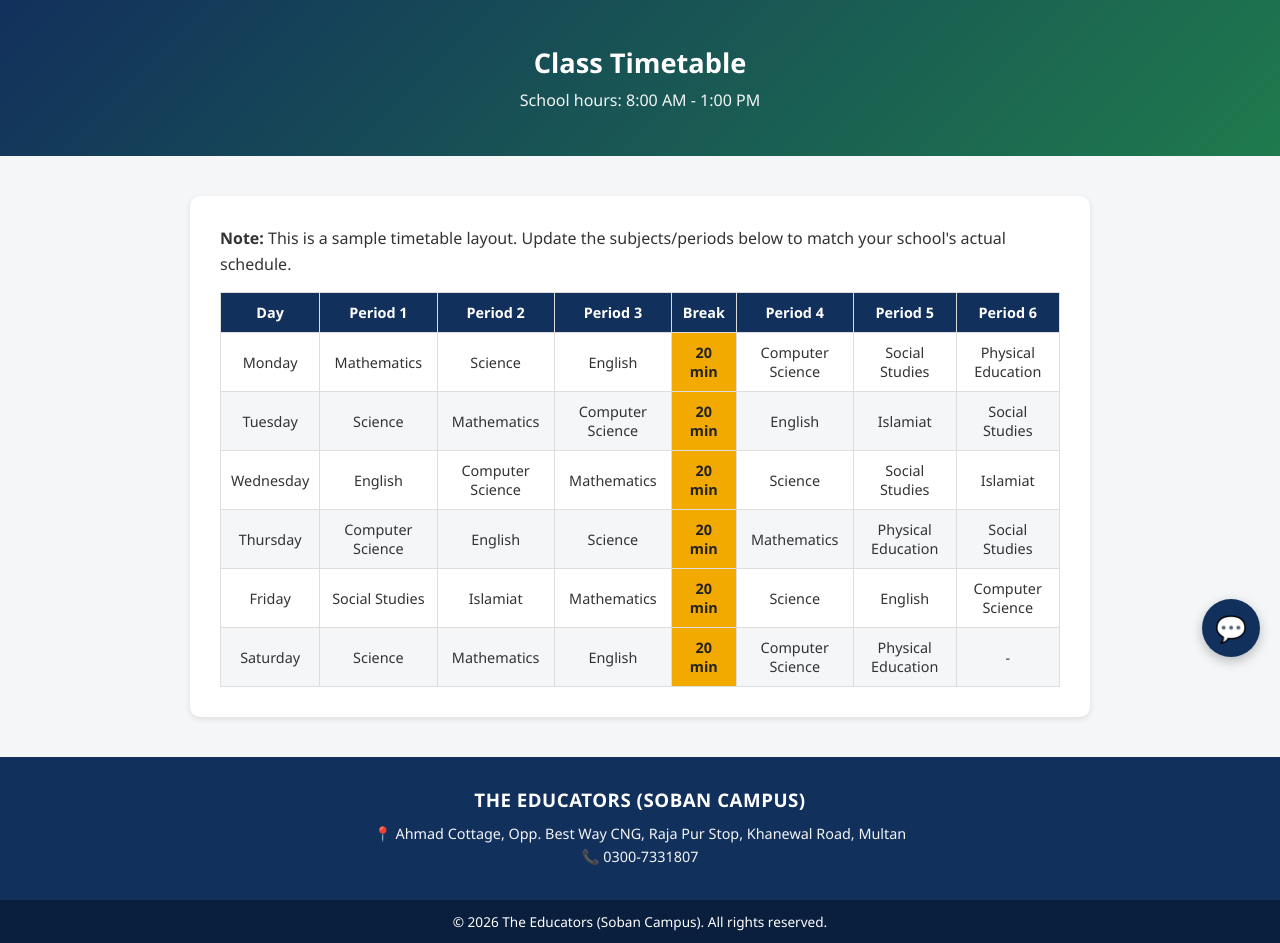
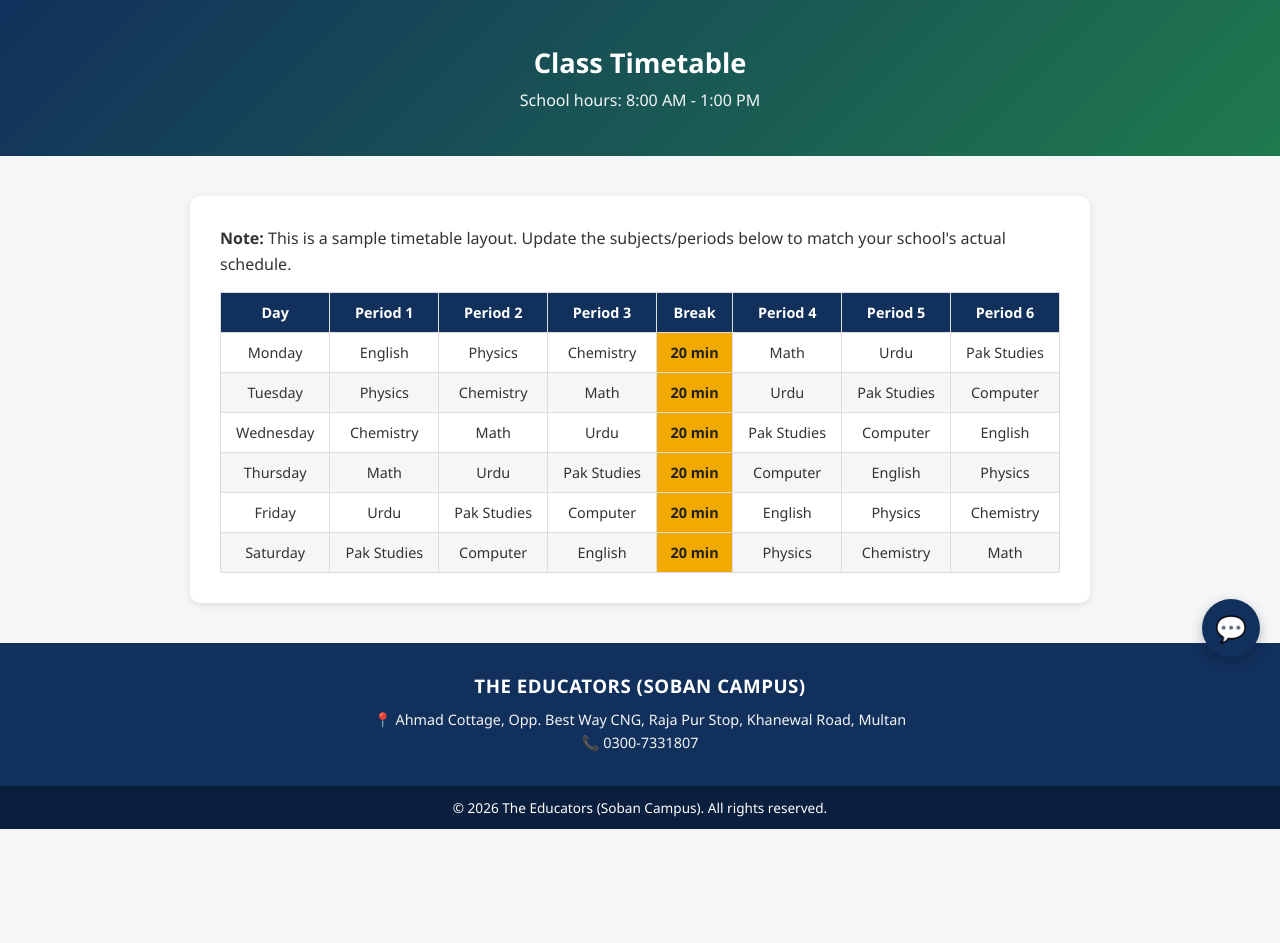
Before and after one commit to nomanai4655-sky/school-website-2, a Flask app: page /timetable in a window 1280 px wide. Shown: the part 123-1066 px from the top of the page. After the commit the page ends 952 px from the top, so only its background shows below. Run offline with Flask 3, Linux system fonts and the light colour scheme.

Commit message:
Update timetable.html

```diff
--- a/templates/timetable.html
+++ b/templates/timetable.html
@@ -3,88 +3,88 @@
 {% block content %}
 
 <section class="page-hero">
-    <h1>Class Timetable</h1>
-    <p>School hours: 8:00 AM - 1:00 PM</p>
+    <h1 data-en="Class Timetable" data-ur="کلاس ٹائم ٹیبل">Class Timetable</h1>
+    <p data-en="School hours: 8:00 AM - 1:00 PM" data-ur="اسکول کا وقت: صبح 8:00 بجے سے دوپہر 1:00 بجے تک">School hours: 8:00 AM - 1:00 PM</p>
 </section>
 
 <section class="page-section">
-    <p><strong>Note:</strong> This is a sample timetable layout. Update the subjects/periods
-       below to match your school's actual schedule.</p>
+    <p><strong data-en="Note:" data-ur="نوٹ:">Note:</strong> <span data-en="This is a sample timetable layout. Update the subjects/periods below to match your school's actual schedule." data-ur="یہ ایک نمونہ ٹائم ٹیبل ہے۔ نیچے دیے گئے مضامین/پیریڈز کو اپنے اسکول کے اصل شیڈول کے مطابق تبدیل کریں۔">This is a sample timetable layout. Update the subjects/periods
+       below to match your school's actual schedule.</span></p>
 
     <div class="table-scroll">
         <table class="timetable-table">
             <thead>
                 <tr>
-                    <th>Day</th>
-                    <th>Period 1</th>
-                    <th>Period 2</th>
-                    <th>Period 3</th>
-                    <th>Break</th>
-                    <th>Period 4</th>
-                    <th>Period 5</th>
-                    <th>Period 6</th>
+                    <th data-en="Day" data-ur="دن">Day</th>
+                    <th data-en="Period 1" data-ur="پیریڈ 1">Period 1</th>
+                    <th data-en="Period 2" data-ur="پیریڈ 2">Period 2</th>
+                    <th data-en="Period 3" data-ur="پیریڈ 3">Period 3</th>
+                    <th data-en="Break" data-ur="وقفہ">Break</th>
+                    <th data-en="Period 4" data-ur="پیریڈ 4">Period 4</th>
+                    <th data-en="Period 5" data-ur="پیریڈ 5">Period 5</th>
+                    <th data-en="Period 6" data-ur="پیریڈ 6">Period 6</th>
                 </tr>
             </thead>
             <tbody>
                 <tr>
-                    <td>Monday</td>
-                    <td>Mathematics</td>
-                    <td>Science</td>
-                    <td>English</td>
-                    <td class="break-cell">20 min</td>
-                    <td>Computer Science</td>
-                    <td>Social Studies</td>
-                    <td>Physical Education</td>
+                    <td data-en="Monday" data-ur="پیر">Monday</td>
+                    <td data-en="English" data-ur="انگریزی">English</td>
+                    <td data-en="Physics" data-ur="فزکس">Physics</td>
+                    <td data-en="Chemistry" data-ur="کیمسٹری">Chemistry</td>
+                    <td class="break-cell" data-en="20 min" data-ur="20 منٹ">20 min</td>
+                    <td data-en="Math" data-ur="ریاضی">Math</td>
+                    <td data-en="Urdu" data-ur="اردو">Urdu</td>
+                    <td data-en="Pak Studies" data-ur="مطالعہ پاکستان">Pak Studies</td>
                 </tr>
                 <tr>
-                    <td>Tuesday</td>
-                    <td>Science</td>
-                    <td>Mathematics</td>
-                    <td>Computer Science</td>
-                    <td class="break-cell">20 min</td>
-                    <td>English</td>
-                    <td>Islamiat</td>
-                    <td>Social Studies</td>
+                    <td data-en="Tuesday" data-ur="منگل">Tuesday</td>
+                    <td data-en="Physics" data-ur="فزکس">Physics</td>
+                    <td data-en="Chemistry" data-ur="کیمسٹری">Chemistry</td>
+                    <td data-en="Math" data-ur="ریاضی">Math</td>
+                    <td class="break-cell" data-en="20 min" data-ur="20 منٹ">20 min</td>
+                    <td data-en="Urdu" data-ur="اردو">Urdu</td>
+                    <td data-en="Pak Studies" data-ur="مطالعہ پاکستان">Pak Studies</td>
+                    <td data-en="Computer" data-ur="کمپیوٹر">Computer</td>
                 </tr>
                 <tr>
-                    <td>Wednesday</td>
-                    <td>English</td>
-                    <td>Computer Science</td>
-                    <td>Mathematics</td>
-                    <td class="break-cell">20 min</td>
-                    <td>Science</td>
-                    <td>Social Studies</td>
-                    <td>Islamiat</td>
+                    <td data-en="Wednesday" data-ur="بدھ">Wednesday</td>
+                    <td data-en="Chemistry" data-ur="کیمسٹری">Chemistry</td>
+                    <td data-en="Math" data-ur="ریاضی">Math</td>
+                    <td data-en="Urdu" data-ur="اردو">Urdu</td>
+                    <td class="break-cell" data-en="20 min" data-ur="20 منٹ">20 min</td>
+                    <td data-en="Pak Studies" data-ur="مطالعہ پاکستان">Pak Studies</td>
+                    <td data-en="Computer" data-ur="کمپیوٹر">Computer</td>
+                    <td data-en="English" data-ur="انگریزی">English</td>
                 </tr>
                 <tr>
-                    <td>Thursday</td>
-                    <td>Computer Science</td>
-                    <td>English</td>
-                    <td>Science</td>
-                    <td class="break-cell">20 min</td>
-                    <td>Mathematics</td>
-                    <td>Physical Education</td>
-                    <td>Social Studies</td>
+                    <td data-en="Thursday" data-ur="جمعرات">Thursday</td>
+                    <td data-en="Math" data-ur="ریاضی">Math</td>
+                    <td data-en="Urdu" data-ur="اردو">Urdu</td>
+                    <td data-en="Pak Studies" data-ur="مطالعہ پاکستان">Pak Studies</td>
+                    <td class="break-cell" data-en="20 min" data-ur="20 منٹ">20 min</td>
+                    <td data-en="Computer" data-ur="کمپیوٹر">Computer</td>
+                    <td data-en="English" data-ur="انگریزی">English</td>
+                    <td data-en="Physics" data-ur="فزکس">Physics</td>
                 </tr>
                 <tr>
-                    <td>Friday</td>
-                    <td>Social Studies</td>
-                    <td>Islamiat</td>
-                    <td>Mathematics</td>
-                    <td class="break-cell">20 min</td>
-                    <td>Science</td>
-                    <td>English</td>
-                    <td>Computer Science</td>
+                    <td data-en="Friday" data-ur="جمعہ">Friday</td>
+                    <td data-en="Urdu" data-ur="اردو">Urdu</td>
+                    <td data-en="Pak Studies" data-ur="مطالعہ پاکستان">Pak Studies</td>
+                    <td data-en="Computer" data-ur="کمپیوٹر">Computer</td>
+                    <td class="break-cell" data-en="20 min" data-ur="20 منٹ">20 min</td>
+                    <td data-en="English" data-ur="انگریزی">English</td>
+                    <td data-en="Physics" data-ur="فزکس">Physics</td>
+                    <td data-en="Chemistry" data-ur="کیمسٹری">Chemistry</td>
                 </tr>
                 <tr>
-                    <td>Saturday</td>
-                    <td>Science</td>
-                    <td>Mathematics</td>
-                    <td>English</td>
-                    <td class="break-cell">20 min</td>
-                    <td>Computer Science</td>
-                    <td>Physical Education</td>
-                    <td>-</td>
+                    <td data-en="Saturday" data-ur="ہفتہ">Saturday</td>
+                    <td data-en="Pak Studies" data-ur="مطالعہ پاکستان">Pak Studies</td>
+                    <td data-en="Computer" data-ur="کمپیوٹر">Computer</td>
+                    <td data-en="English" data-ur="انگریزی">English</td>
+                    <td class="break-cell" data-en="20 min" data-ur="20 منٹ">20 min</td>
+                    <td data-en="Physics" data-ur="فزکس">Physics</td>
+                    <td data-en="Chemistry" data-ur="کیمسٹری">Chemistry</td>
+                    <td data-en="Math" data-ur="ریاضی">Math</td>
                 </tr>
             </tbody>
         </table>
```
